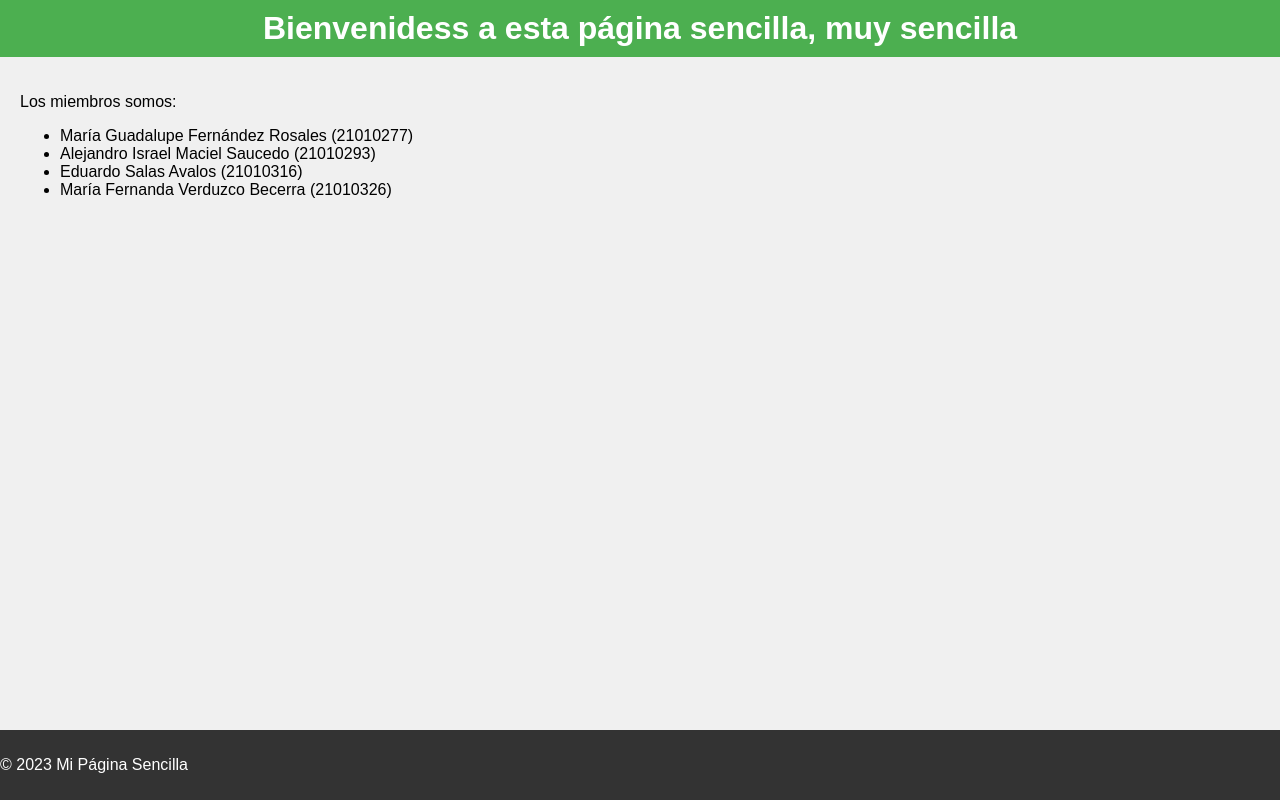
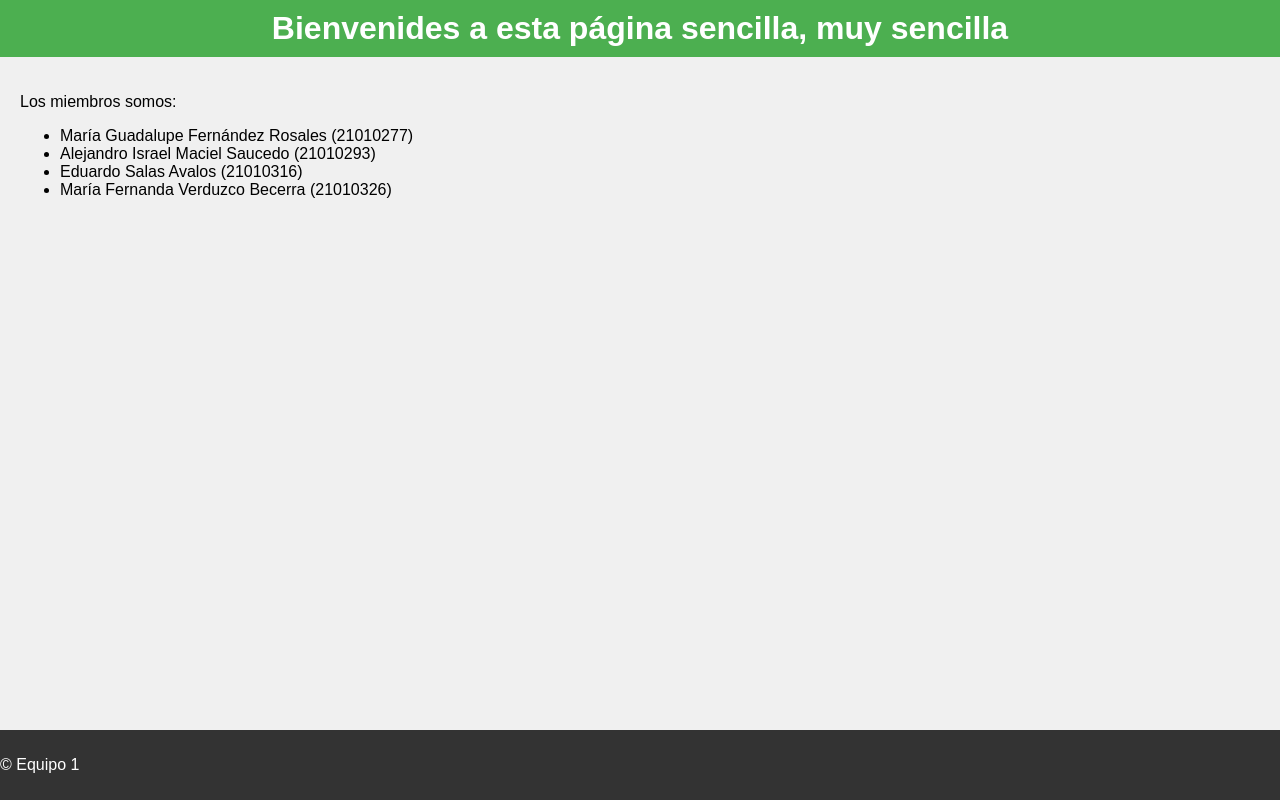
Before and after one commit to gpefdez/RemotePage, a plain HTML site: page index.html in a window 1280 px wide. Drawn offline with Linux system fonts and the light colour scheme.

Commit message:
Cambio 1

```diff
--- a/index.html
+++ b/index.html
@@ -37,7 +37,7 @@
 <body>
 
     <header>
-        <h1>Bienvenidess a esta página sencilla, muy sencilla</h1>
+        <h1>Bienvenides a esta página sencilla, muy sencilla</h1>
     </header>
 
     <div class="content">
@@ -45,13 +45,13 @@
         <ul>
             <li>María Guadalupe Fernández Rosales (21010277)</li>
             <li>Alejandro Israel Maciel Saucedo (21010293)</li>
-            <li> Eduardo Salas Avalos (21010316)</li>
+            <li>Eduardo Salas Avalos (21010316)</li>
             <li>María Fernanda Verduzco Becerra (21010326)</li>
         </ul>
     </div>
 
     <footer>
-        <p>&copy; 2023 Mi Página Sencilla</p>
+        <p>&copy; Equipo 1</p>
     </footer>
 
 </body>
```
